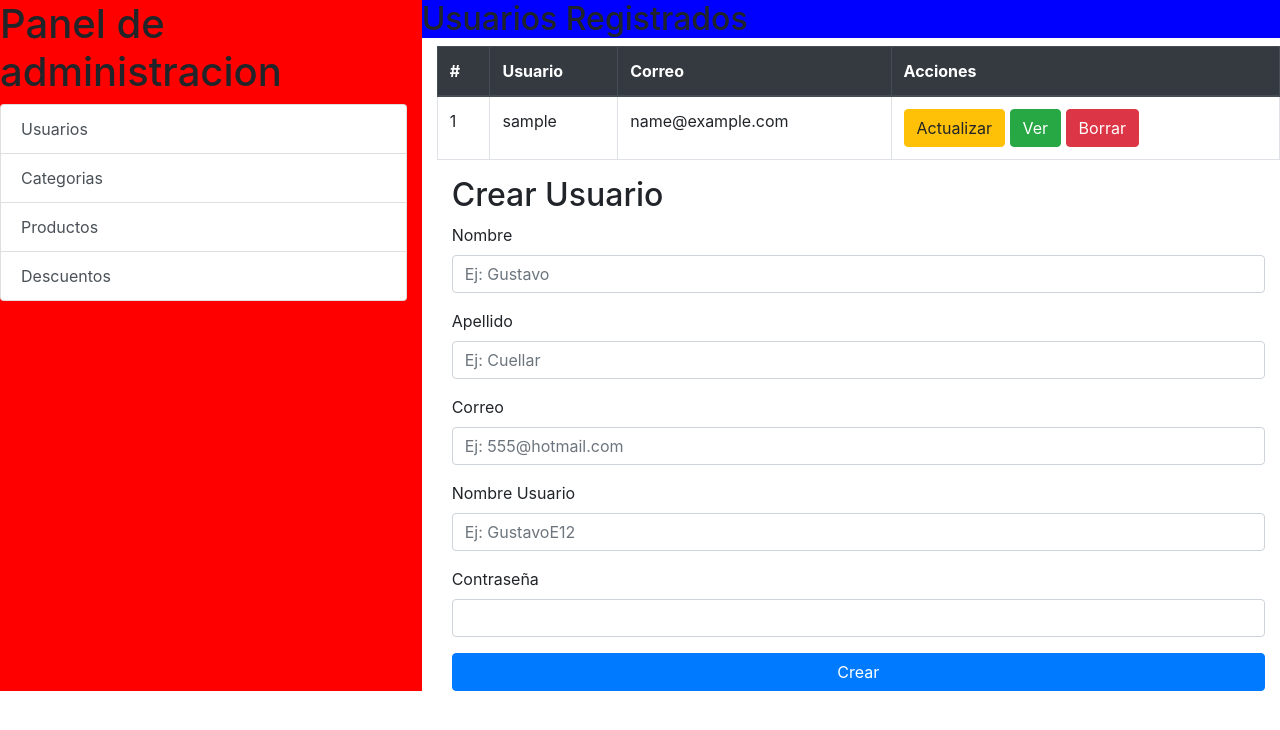
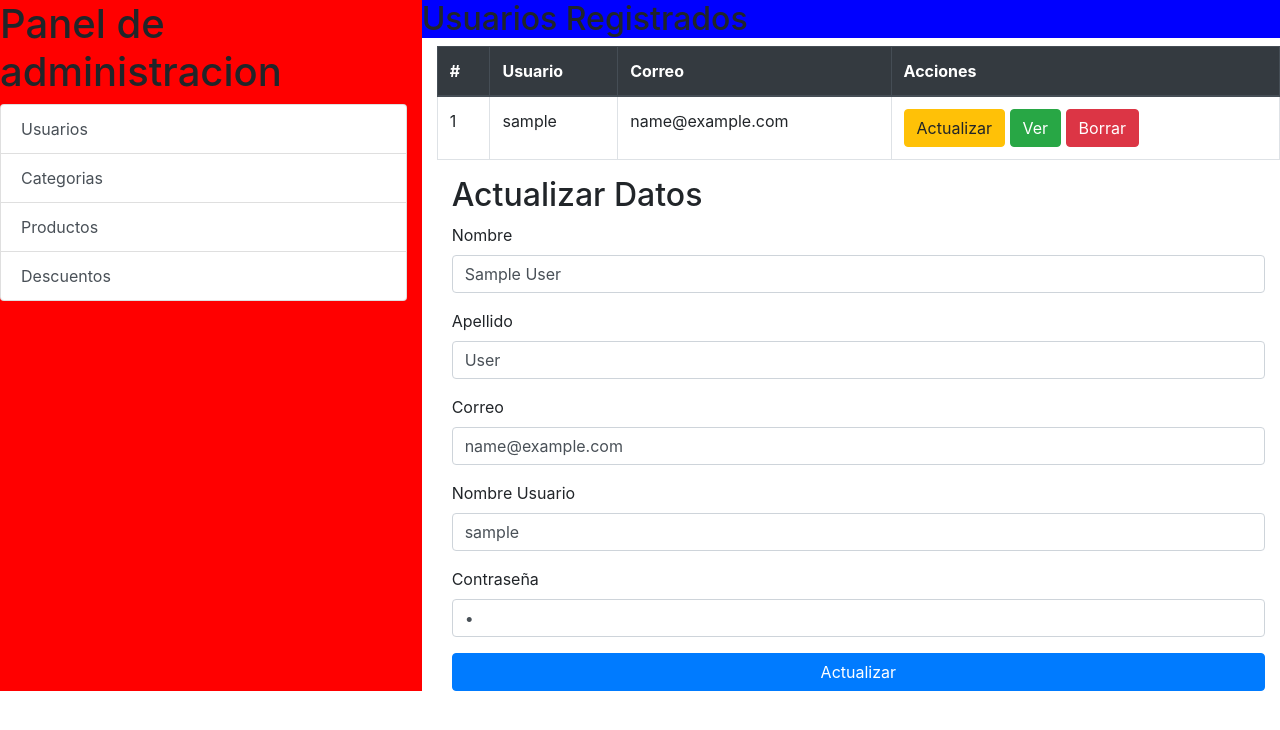
Before and after one commit to Chek97/pin-comerce, a PHP site: page /View/admin/userDashboard.php?a=update&key=1 in a window 1280 px wide. Shown: the top 730 px of the page. Run offline with PHP 8.4, Linux system fonts and the light colour scheme; tables that the repository leaves empty or names only in its code hold one stand-in row (values such as "Sample post").

Commit message:
creada la funcion update ademas de optimizar el formulario

```diff
--- a/Controller/user/UserController.php
+++ b/Controller/user/UserController.php
@@ -1,14 +1,12 @@
 <?php
     //IMPORTS
     require_once('../../Model/actions/userActions.php');
-
-    $objUser = new UserActions();
-    $listUsers = $objUser->getAllUsers();
+    require_once('../../Model/models/User.php');
 
     if(isset($_GET['act'])){
         switch ($_GET['act']) {
             case 'update':
-                # code...
+                updateUser($_POST);
                 break;
             case 'delete':
                 deleteUser($_GET['key']);
@@ -36,6 +34,40 @@
         }
     }
 
+    function getUsers(){
+        $objUser = new UserActions();
+        return $objUser->getAllUsers();
+    }
 
+    function getUser($id){
+        $objUser = new UserActions();
+        return $objUser->getUserWithId($id);
+    }
 
+    function updateUser($data){
+        $objUser = new UserActions();
+        $updateUser = new User($data['name'], $data['lastName'],
+            $data['email'], $data['userName'],
+            password_hash($data['password'], PASSWORD_DEFAULT)
+        );
+        $updateUser->setId($data['id']);
+
+        if($objUser->updateUser($updateUser)){
+            session_start();
+            $_SESSION['message'] = 'El usuario fue actualizado con exito';
+            $_SESSION['status'] = 'success';
+            header('location: ../../View/admin/userDashboard.php');
+        }else {
+            session_start();
+            $_SESSION['message'] = 'El usuario no fue actualizado';
+            $_SESSION['status'] = 'danger';
+            header('location: ../../View/admin/userDashboard.php');
+        }
+    }
+
+    $listUsers = getUsers();
+
+    if(isset($_GET['key']) && $_GET['a'] == 'update'){
+        $userFinded = getUser($_GET['key']);
+    }
 ?>
--- a/Model/actions/userActions.php
+++ b/Model/actions/userActions.php
@@ -64,6 +64,29 @@
                 return false;
             }
         }
+
+        public function getUserWithId($id){
+            $statement = $this->db->prepare("SELECT * FROM user WHERE id= :id");
+            $statement->execute(array(':id' => $id));
+
+            if($statement->rowCount() > 0){
+                return $statement->fetch(PDO::FETCH_ASSOC);
+            }else {
+                return false;
+            }
+        }
+
+        public function updateUser($user){
+            $statement = $this->db->prepare("UPDATE user SET name= :nam, last_name= :las, email= :cor, password= :pass, user_name= :use WHERE id= :id");
+            $statement->execute(array(':id' => $user->getId(), ':nam' => $user->getName(), ':las' => $user->getLastName(), ':cor' => $user->getEmail(),
+                ':pass' => $user->getPassword(), ':use' => $user->getUserName()));
+
+            if($statement->rowCount() > 0){
+                return true;
+            }else {
+                return false;
+            }
+        }
     }
 
 
--- a/View/admin/userDashboard.php
+++ b/View/admin/userDashboard.php
@@ -61,7 +61,7 @@
                                     <td><?php echo ($user['user_name']); ?></td>
                                     <td><?php echo ($user['email']); ?></td>
                                     <td colspan="3">
-                                        <a href="#"><button class="btn btn-warning">Actualizar</button></a>
+                                        <a href="./userDashboard.php?a=update&key=<?php echo($user['id']); ?>"><button class="btn btn-warning">Actualizar</button></a>
                                         <a href="#"><button class="btn btn-success">Ver</button></a>
                                         <a href="../../Controller/user/UserController.php?act=delete&key=<?php echo($user['id']); ?>"><button class="btn btn-danger">Borrar</button></a>
                                     </td>
--- a/View/shared/userForm.php
+++ b/View/shared/userForm.php
@@ -1,4 +1,8 @@
 <div class="container">
+    <?php
+        //verificar que tipo de form estamos haciendo
+        if($_GET['a'] == 'create'){
+    ?>
     <div>
         <h2>Crear Usuario</h2>
     </div>
@@ -29,4 +33,39 @@
             <button type="submit" class="btn btn-primary btn-block">Crear</button>
         </div>
     </form>
+    <?php
+        } else {
+    ?>
+    <div>
+        <h2>Actualizar Datos</h2>
+    </div>
+    <form action="../../Controller/user/UserController.php?act=update" method="POST">
+        <input type="hidden" name="id" value="<?php echo($userFinded['id']); ?>">
+        <div class="form-group">
+            <label for="name">Nombre</label>
+            <input type="text" name="name" id="name" class="form-control" placeholder="Ej: Gustavo" value="<?php echo($userFinded['name']); ?>">
+        </div>
+        <div class="form-group">
+            <label for="lastName">Apellido</label>
+            <input type="text" name="lastName" id="lastName" class="form-control" placeholder="Ej: Cuellar" value="<?php echo($userFinded['last_name']); ?>">
+        </div>
+        <div class="form-group">
+            <label for="email">Correo</label>
+            <input type="email" name="email" id="email" class="form-control" placeholder="Ej: 555@hotmail.com" value="<?php echo($userFinded['email']); ?>">
+        </div>
+        <div class="form-group">
+            <label for="userName">Nombre Usuario</label>
+            <!-- VERIFICAR QUE EL NOMBRE DE USAURIO NO EXISTA EN LA BD ANTES DE CREARLO -->
+            <input type="text" name="userName" id="userName" class="form-control" placeholder="Ej: GustavoE12" value="<?php echo($userFinded['user_name']); ?>">
+        </div>
+        <div class="form-group">
+            <label for="password">Contraseña</label>
+            <!-- VALIDAR LA CONTRASEÑA (10 CARACTERES CON UNA LETRA Y UN CARACTER) -->
+            <input type="password" name="password" id="password" class="form-control" value="<?php echo($userFinded['password']); ?>">
+        </div>
+        <div>
+            <button type="submit" class="btn btn-primary btn-block">Actualizar</button>
+        </div>
+    </form>
+    <?php } ?>
 </div>
```
